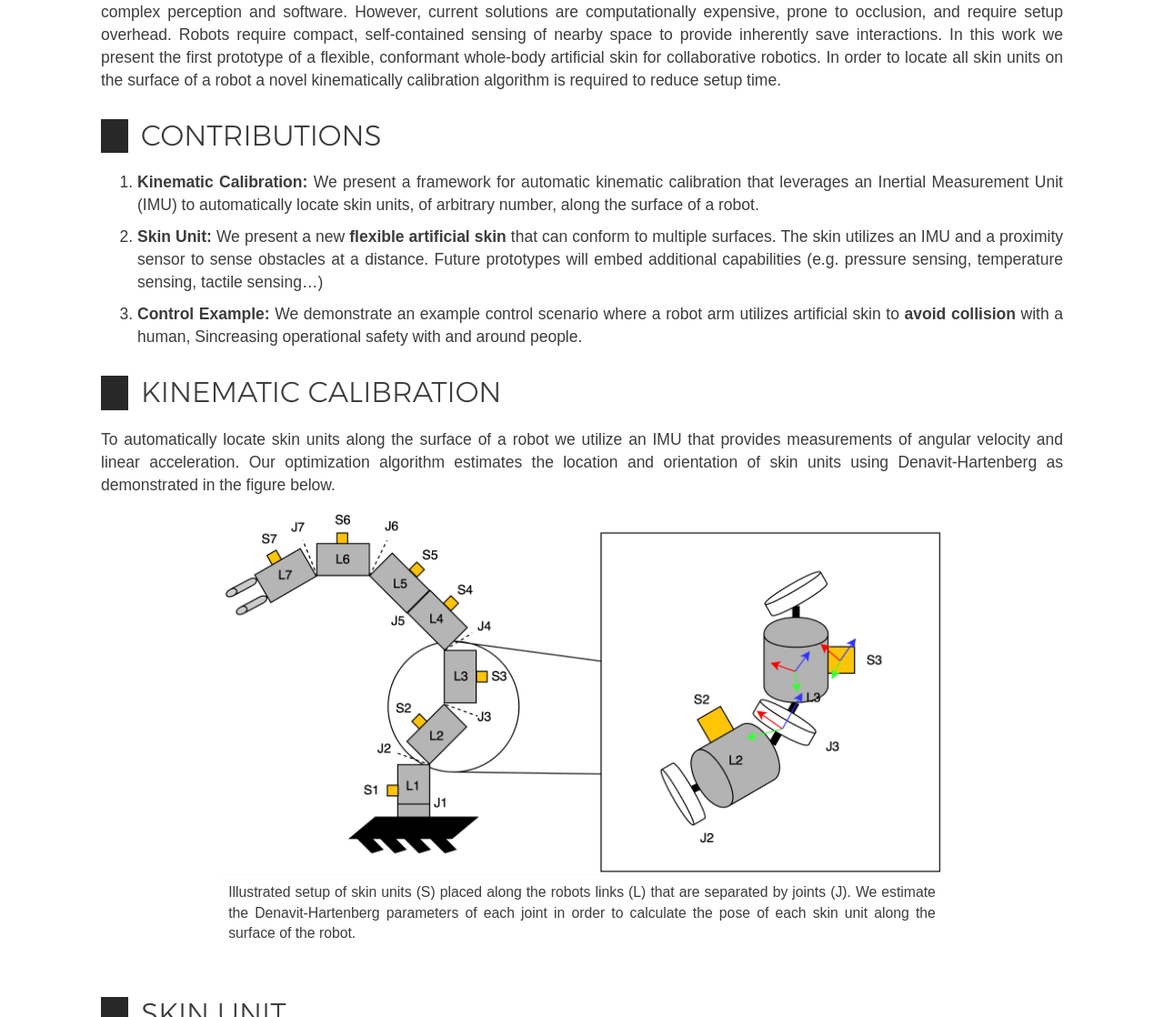
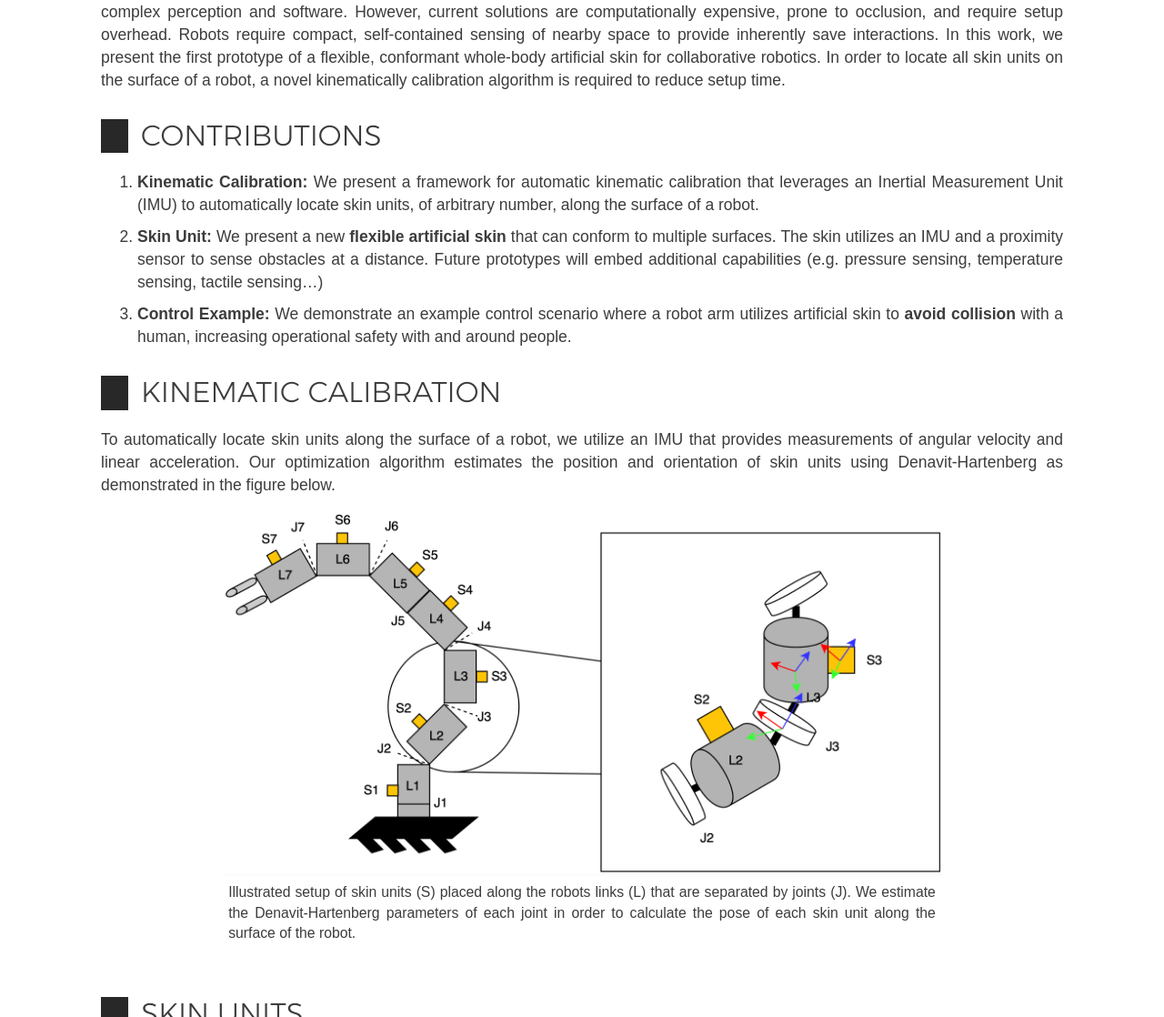
Before and after one commit to HIRO-group/HIRO-group.github.io, a Jekyll site: the page built from _posts/wiki/2020-03-23-robotic-skin.md, in a window 1280 px wide and 1400 px high, scrolled down 475 px. Shown: the part 282-1400 px from the top of the window at 91% size. Built offline with Jekyll 4.4.1, drawn with Linux system fonts in a browser that asks for light colours; nearby versions of some CDN libraries; some web fonts are replaced; part of the change alters nothing that is shown; some of the changed text lies outside the part shown.

Commit message:
images load quicker, brief typo

```diff
--- a/_posts/wiki/2020-03-23-robotic-skin.md
+++ b/_posts/wiki/2020-03-23-robotic-skin.md
@@ -1,14 +1,14 @@
 ---
 title: Robotic Skin
 description: Research Page
-tags: [robotics,baxter,simulator,research]
+tags: [robotics,panda,simulator,research]
 permalink: robotic_skin.html
 ---
 
 {% include image.html url="research/skin_unit.png" max-width="100%" description="Flexible skin unit created by etching the circuit diagram into a copper sheet and then encasing it in the flexible polymer ecoflex." %}
 
 
-Robots have been transitioning into human-populated environments, and replacing their physical cages used to keep humans safe with complex perception and software. However, current solutions are computationally expensive, prone to occlusion, and require setup overhead. Robots require compact, self-contained sensing of nearby space to provide inherently save interactions. In this work we present the first prototype of a flexible, conformant whole-body artificial skin for collaborative robotics. In order to locate all skin units on the surface of a robot a novel kinematically calibration algorithm is required to reduce setup time.
+Robots have been transitioning into human-populated environments and replacing their physical cages used to keep humans safe with complex perception and software. However, current solutions are computationally expensive, prone to occlusion, and require setup overhead. Robots require compact, self-contained sensing of nearby space to provide inherently save interactions. In this work, we present the first prototype of a flexible, conformant whole-body artificial skin for collaborative robotics. In order to locate all skin units on the surface of a robot, a novel kinematically calibration algorithm is required to reduce setup time.
 
 # Contributions
 
@@ -16,15 +16,15 @@ Robots have been transitioning into human-populated environments, and replacing
 
 1. <strong>Skin Unit:</strong> We present a new <strong>flexible artificial skin</strong> that can conform to multiple surfaces. The skin utilizes an IMU and a proximity sensor to sense obstacles at a distance. Future prototypes will embed additional capabilities (e.g. pressure sensing, temperature sensing, tactile sensing...)
 
-1. <strong>Control Example:</strong> We demonstrate an example control scenario where a robot arm utilizes artificial skin to <strong>avoid collision</strong>  with a human, Sincreasing operational safety with and around people.
+1. <strong>Control Example:</strong> We demonstrate an example control scenario where a robot arm utilizes artificial skin to <strong>avoid collision</strong>  with a human, increasing operational safety with and around people.
 
 
 # Kinematic Calibration
-To automatically locate skin units along the surface of a robot we utilize an IMU that provides measurements of angular velocity and linear acceleration. Our optimization algorithm estimates the location and orientation of skin units using Denavit-Hartenberg as demonstrated in the figure below.
+To automatically locate skin units along the surface of a robot, we utilize an IMU that provides measurements of angular velocity and linear acceleration. Our optimization algorithm estimates the position and orientation of skin units using Denavit-Hartenberg as demonstrated in the figure below.
 
 {% include image.html url="research/calibration.png" max-width="75%" description="Illustrated setup of skin units (S) placed along the robots links (L) that are separated by joints (J). We estimate the  Denavit-Hartenberg parameters of each joint in order to calculate the pose of each skin unit along the surface of the robot. " %}
 
-# Skin Unit
+# Skin Units
 Skin units are embedded with an IMU for kinematic calibration and a proximity sensor to sense nearby objects. We chose to embed our circuit in a flexible polymer called ecoflex in order to have each skin unit conform to the shape of the surface it is placed on. The figure below shows the flexible capabilities of the skin sensor and an image of one unit mounted on a robotic arm.
 
 {% include image.html url="research/skin_unit.jpg" max-width="50%" description="Flexible skin unit mounted on a robotic arm." %}
@@ -38,7 +38,7 @@ Calibrated skin units can be used to locate obstacles with respect to the robot
 * Calibrated pose of the Skin Unit (x, y, z, φ, θ, ψ)
 * Distance d normal to the skin sensor
 
-With this information we apply a repulsive force perpendicular to the skin unit as seen in the figure below.
+With this information, we apply a repulsive force perpendicular to the skin unit as seen in the figure below.
 
-{% include image.html url="research/control.png" max-width="75%" description=" A mounted skin unit exerting a repulsive force β on a robots trajectory
-<strong>T</strong> when an object is near the skin unit. The distance d is measured in millimeters. As an object approaches the robot the force exerted by β increases exponentially." %}
+{% include image.html url="research/control.png" max-width="75%" description=" A mounted skin unit exerting a repulsive force β on a robot's trajectory
+<strong>T</strong> when an object is near the skin unit. The distance d is measured in millimeters. As an object approaches, β increases exponentially." %}
```
Also changed, not shown: img/research/bent_skin_unit.jpg, img/research/calibration.png, img/research/franka_arm.png, img/research/skin_unit.jpg.
